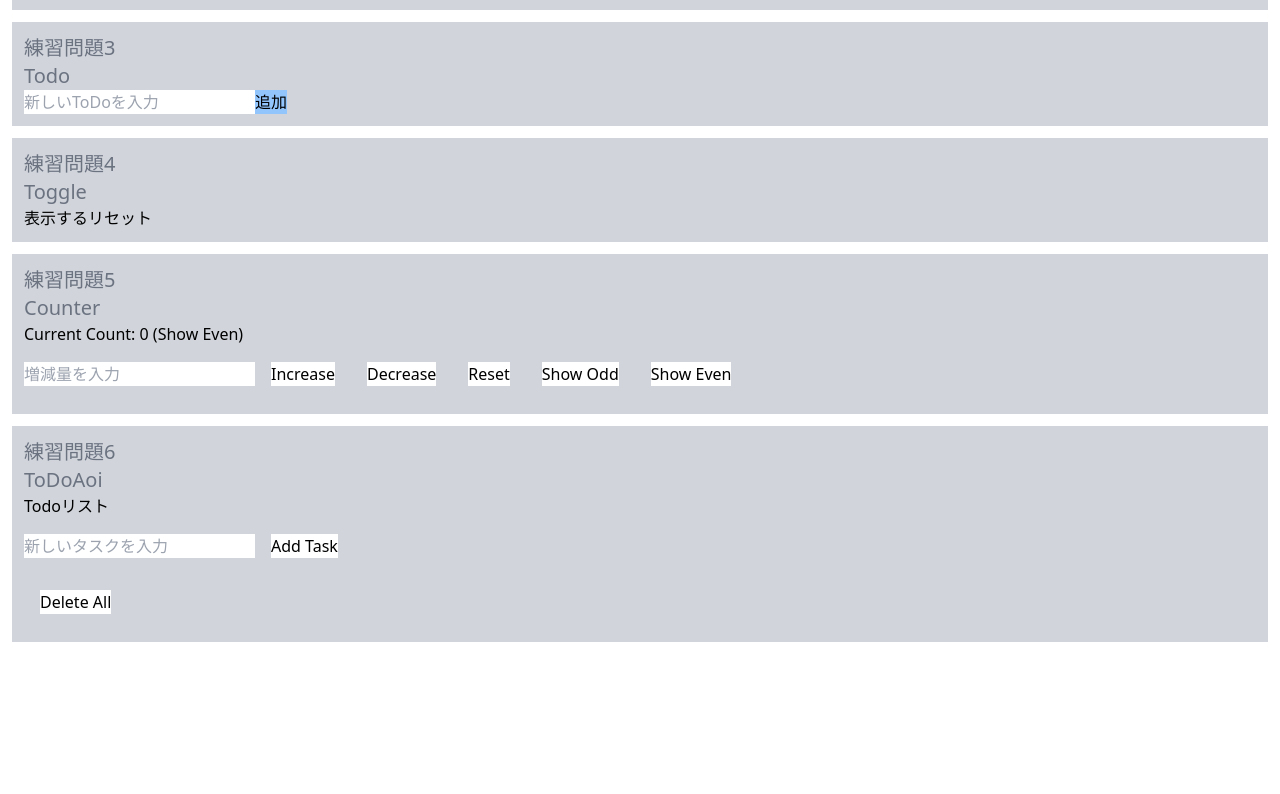
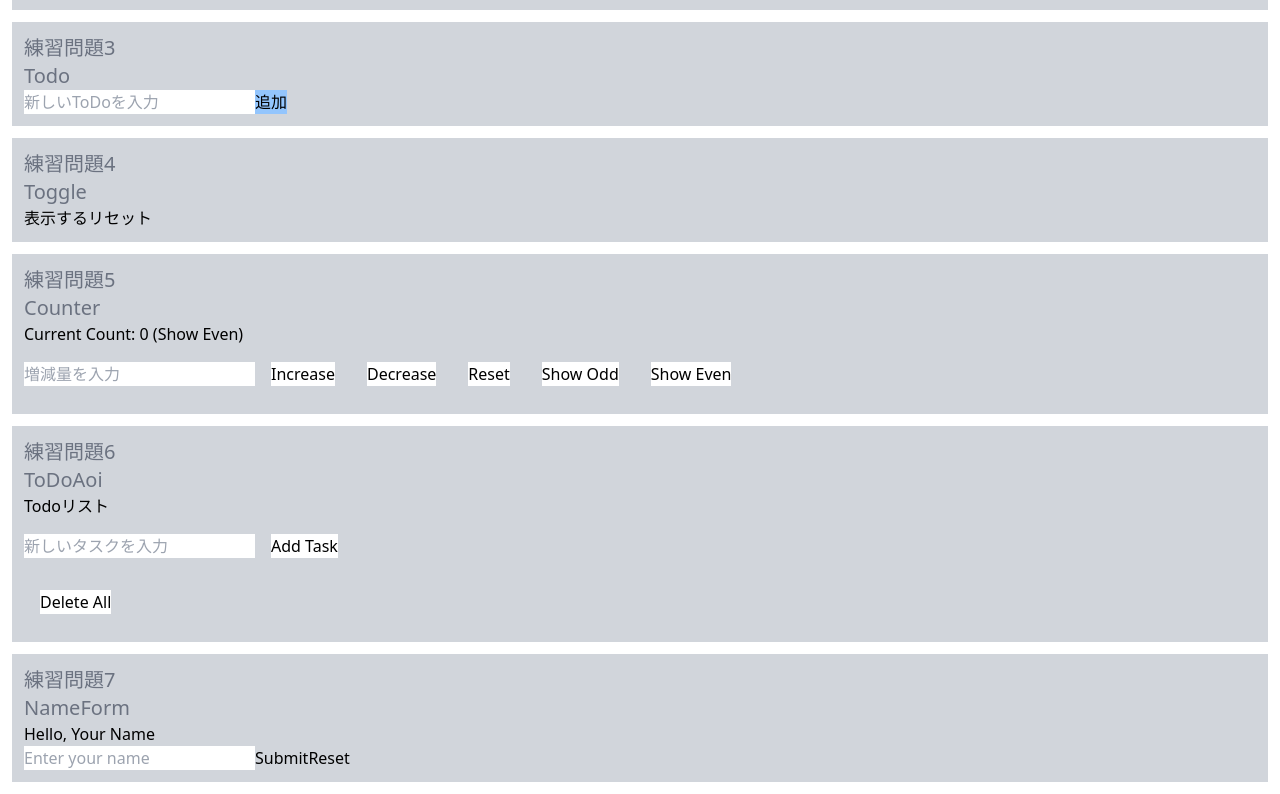
Before and after one commit to iwasawarenji954/practice, a Next.js app: page / in a window 1280 px wide. Shown: the part 384-1178 px from the top of the page. Before the commit the page ends 1038 px from the top, so only its background shows below. Built offline with nearby package versions, Linux system fonts and the light colour scheme.

Commit message:
update: 入力フォーム

```diff
--- a/app/page.tsx
+++ b/app/page.tsx
@@ -6,6 +6,7 @@ import ToDoApp from "@/components/ToDo";
 import ToggleApp from "@/components/Toggle";
 import Counter from '@/components/Counter';
 import Todo from '@/components/TodoAoi';
+import NameForm from '@/components/form';
 
 export default function Home() {
   return (
@@ -55,6 +56,13 @@ export default function Home() {
         </div>
         <Todo />
       </section>
+      <section className="bg-gray-300 p-3 m-3">
+        <div className="text-gray-500 text-xl">
+          <p>練習問題7</p>
+          <p>NameForm</p>
+        </div>
+        <NameForm />
+      </section>
     </div>
   )
 }
--- /dev/null
+++ b/components/form.tsx
@@ -0,0 +1,52 @@
+'use client';
+import React, { useState } from "react";
+
+function NameForm() {
+    const [name, setName] = useState(''); //初期は空文字
+    const [submittedName, setSubmittedName] = useState('');
+    const [errorMessage, setErrorMessage] = useState(''); // エラーメッセージの状態
+
+    const handleSubmit = (e: React.FormEvent) => {
+        e.preventDefault();
+        if (name === '') {
+            // 名前が空の場合はエラーメッセージを表示
+            setErrorMessage('名前を入力してください');
+        } else {
+            // 名前が入力されていればエラーを消し、名前をセット
+            setErrorMessage('');
+            const reversedName = name.split('').reverse().join('');
+            setSubmittedName(reversedName);
+            setName(''); // 入力フィールドを空にする
+        }
+    };
+
+    const handleReset = (e: React.FormEvent) => {
+        e.preventDefault();
+        setSubmittedName('');
+        setErrorMessage(''); // リセット時にエラーメッセージもクリア
+        setName(''); // 入力フィールドを空にする
+    };
+
+    return (
+        <div>
+            <h1>Hello, {submittedName || 'Your Name'}</h1>
+
+            {/* エラーメッセージを表示 */}
+            {errorMessage && <p className="text-red-600">{errorMessage}</p>}
+
+            <form onSubmit={handleSubmit}>
+                <input
+                    type="text"
+                    placeholder="Enter your name"
+                    value={name}
+                    onChange={(e) => setName(e.target.value)}
+                />
+
+                <button type="submit">Submit</button>
+                <button onClick={handleReset}>Reset</button>
+            </form>
+        </div>
+    );
+}
+
+export default NameForm;
```
